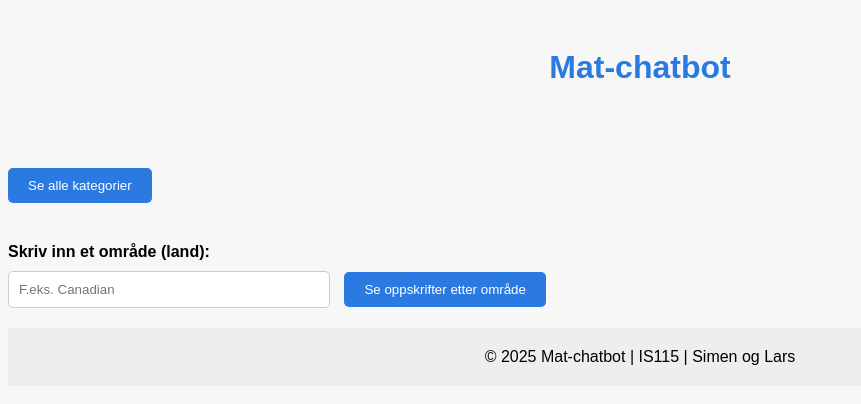
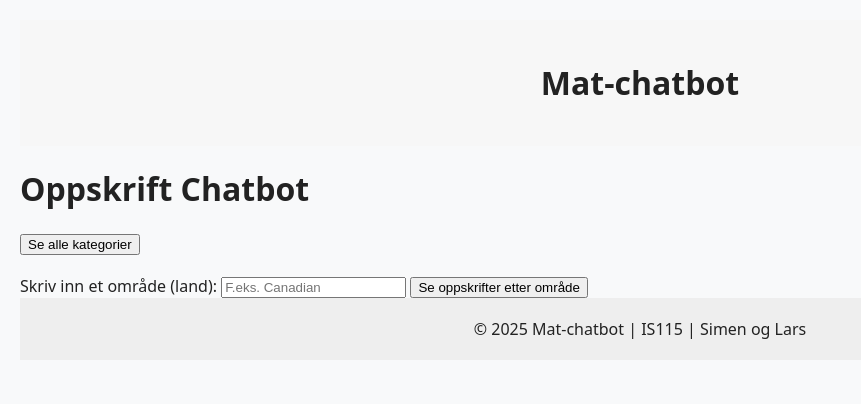
Before and after one commit to Larskyd/chatbot, a PHP site: page / in a window 1280 px wide. Shown: the top 404 px of the page, without its empty margins (0-861 px from the left). Run offline with PHP 8.4, Linux system fonts and the light colour scheme.

Commit message:
Endret fil systemet for style sheet

```diff
--- /dev/null
+++ b/app/views/chatbot.php
@@ -0,0 +1,37 @@
+<?php include __DIR__ . '/header.php'; ?>
+
+<h1>Oppskrift Chatbot</h1>
+
+<form method="post" style="margin-top:20px;">
+  <button type="submit" name="showCategories" value="1">Se alle kategorier</button>
+</form>
+
+<?php if (!empty($allCategories)): ?>
+  <p>Tilgjengelige kategorier:
+    <?php echo implode(", ", array_map('htmlspecialchars', $allCategories)); ?>
+  </p>
+<?php endif; ?>
+
+<form method="post" style="margin-top:20px;">
+  <label for="area">Skriv inn et område (land):</label>
+  <input type="text" id="area" name="area" placeholder="F.eks. Canadian">
+  <button type="submit" name="showRecipesByArea" value="1">Se oppskrifter etter område</button>
+</form>
+
+<?php if (!empty($recipesByArea)): ?>
+  <h2>Oppskrifter fra området "<?php echo htmlspecialchars($area); ?>"</h2>
+  <div style="display:flex; flex-wrap:wrap; gap:20px; margin-top:20px;">
+    <?php foreach ($recipesByArea as $recipe): ?>
+      <div style="border:1px solid #ccc; padding:10px; width:200px;">
+        <img src="<?php echo htmlspecialchars($recipe['thumbnail']); ?>"
+             alt="<?php echo htmlspecialchars($recipe['name']); ?>"
+             style="width:100%;">
+        <h3><?php echo htmlspecialchars($recipe['name']); ?></h3>
+      </div>
+    <?php endforeach; ?>
+  </div>
+<?php elseif (isset($_POST['showRecipesByArea'])): ?>
+  <p>Ingen oppskrifter funnet for området "<?php echo htmlspecialchars($area); ?>".</p>
+<?php endif; ?>
+
+<?php include __DIR__ . '/footer.php'; ?>
--- a/views/footer.php
+++ b/app/views/footer.php
@@ -1,4 +1,4 @@
-<footer style="background:#eee; text-align:center; padding:20px; margin-top:auto;">
+<footer class="footer">
     &copy; <?php echo date('Y'); ?> Mat-chatbot | IS115 | Simen og Lars
 </footer>
 </body>
--- /dev/null
+++ b/app/views/header.php
@@ -0,0 +1,12 @@
+<!DOCTYPE html>
+<html>
+<head>
+    <title>Mat-chatbot</title>
+    <meta charset="UTF-8">
+    <!-- Generelle stiler for hele siden -->
+    <link rel="stylesheet" href="/chatbot-mvc/public/css/style.css">
+</head>
+<body>
+    <div class="overskrift" style="background-color:#f7f7f7; padding:20px; text-align:center; color:#222;">
+        <h1>Mat-chatbot</h1>
+    </div>
--- a/index.php
+++ /dev/null
@@ -1,6 +0,0 @@
-<?php
-require_once 'controllers/ChatbotController.php';
-
-$controller = new ChatbotController();
-$controller->handleRequest();
-?>
--- /dev/null
+++ b/public/css/style.css
@@ -0,0 +1,32 @@
+body {
+    font-family: system-ui, sans-serif;
+    background: #f8f9fa;
+    color: #222;
+    margin: 0;
+    padding: 20px;
+}
+
+.container {
+    max-width: 800px;
+    margin: auto;
+}
+
+.btn {
+    background-color: #2a7ae2;
+    color: white;
+    border: none;
+    border-radius: 5px;
+    padding: 10px 20px;
+    cursor: pointer;
+}
+
+.btn:hover {
+    opacity: 0.9;
+}
+
+.footer {
+    background: #eee;
+    text-align: center;
+    padding: 20px;
+    margin-top: auto;
+}
--- /dev/null
+++ b/public/index.php
@@ -0,0 +1,8 @@
+<?php
+error_reporting(E_ALL);
+ini_set('display_errors', 1);
+
+require_once __DIR__ . '/../app/controllers/ChatbotController.php';
+
+$controller = new ChatbotController();
+$controller->handleRequest();
--- a/views/chatbot.php
+++ /dev/null
@@ -1,42 +0,0 @@
-    <!--- Inklusjon av header --->
-    <?php include 'header.php'; ?>
-    <!--- Knapp for å vise frem kategorier --->
-    <form class="kategoriknapp" method="post" style="margin-top:20px;">
-        <button type="submit" name="showCategories" value="1" style="padding:10px 20px; background-color:#2a7ae2; color:white; border:none; border-radius:5px; cursor:pointer; margin-top:20px;">
-            Se alle kategorier
-        </button>
-    </form>
-    <!--- Vis svar fra knappen --->
-    <?php if (!empty($allCategories)): ?>
-        <p>Tilgjengelige kategorier: <?php echo implode(", ", array_map('htmlspecialchars', $allCategories)); ?></p>
-    <?php endif; ?>
-
-    <!--- Inoutfelt for område --->
-        <form method="post" style="margin-top:20px;">
-            <label for="area" style="display:block; margin-bottom:10px;">Skriv inn et område (land):</label>
-            <input type="text" id="area" name="area" placeholder="F.eks. Canadian"
-                style="padding:10px; width:300px; border:1px solid #ccc; border-radius:5px; margin-right:10px;">
-            <button type="submit" name ="showRecipesByArea" value="1"
-                style="padding:10px 20px; background-color:#2a7ae2; color:white; border:none; border-radius:5px; cursor:pointer;">
-                Se oppskrifter etter område
-            </button>
-        </form>
-
-    <!--- Vis oppskrifter fra område --->
-    <?php if (!empty($recipesByArea)): ?>
-        <h2>Oppskrifter fra området "<?php echo htmlspecialchars($area); ?>"</h2>
-        <div style="display:flex; flex-wrap:wrap; gap:20px; margin-top:20px;">
-            <?php foreach ($recipesByArea as $recipe): ?>
-                <div style="border:1px solid #ccc; border-radius:5px; padding:10px; width:200px; text-align:center; background:#fff;">
-                    <img src="<?php echo htmlspecialchars($recipe['thumbnail']); ?>" alt="<?php echo htmlspecialchars($recipe['name']); ?>" style="width:100%; border-radius:5px;">
-                    <h3 style="margin:10px 0;"><?php echo htmlspecialchars($recipe['name']); ?></h3>
-                </div>
-            <?php endforeach; ?>
-        </div>
-    <?php elseif (isset($_POST['showRecipesByArea'])): ?>
-        <p>Ingen oppskrifter funnet for området "<?php echo htmlspecialchars($area); ?>".</p>
-    <?php endif; ?>
-
-    <!--- Inklusjon av footer --->
-
-    <?php include 'footer.php'; ?>
--- a/views/header.php
+++ /dev/null
@@ -1,20 +0,0 @@
-<!DOCTYPE html>
-<html>
-<head>
-    <title>Mat-chatbot</title>
-    <meta charset="UTF-8">
-    <!-- Generelle stiler for hele siden -->
-    <style>
-        body { font-family: Arial, sans-serif; background: #f7f7f7; display: flex; flex-direction: column;}
-        h1 { color: #2a7ae2; }
-        form { margin: 20px 0; }
-        label { font-weight: bold; }
-        input[type="text"] { padding: 5px; width: 300px; }
-        input[type="submit"] { padding: 5px 15px; background: #2a7ae2; color: #fff; border: none; }
-        p { background: #fff; padding: 10px; border-radius: 5px; }
-    </style>
-</head>
-<body>
-    <div class="overskrift" style="background-color:#f7f7f7; padding:20px; text-align:center; color:#222;">
-        <h1>Mat-chatbot</h1>
-    </div>
```
Also changed, not shown: app/controllers/ChatbotController.php (renamed from controllers/ChatbotController.php), app/models/RecipeModel.php (renamed from models/RecipeModel.php).
